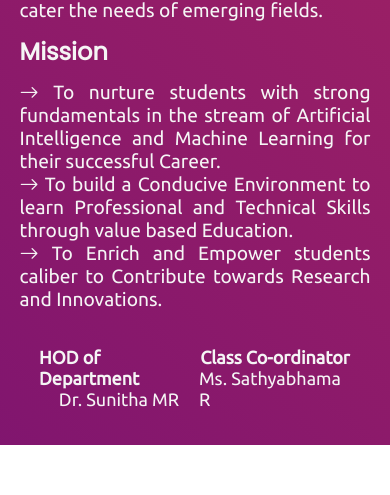
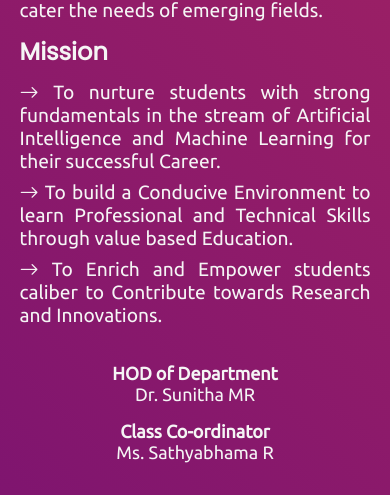
Before and after one commit to soorya-u/Grade-Grove, an Angular app: page /department in a window 390 px wide. Shown: the part 855-1350 px from the top of the page. Before the commit the page ends 1300 px from the top, so only its background shows below. Built offline with nearby package versions, Linux system fonts and the light colour scheme.

Commit message:
Modified Footer

```diff
--- a/src/app/components/department/department.component.scss
+++ b/src/app/components/department/department.component.scss
@@ -35,7 +35,7 @@
     display: flex;
     flex-direction: column;
     justify-content: center;
-    align-items: start;
+    align-items: flex-start;
     gap: 0.75rem;
 
     article {
@@ -44,6 +44,9 @@
       font-size: larger;
 
       ul {
+        display: flex;
+        flex-direction: column;
+        gap: 0.5rem;
         li {
           list-style: none;
         }
@@ -60,6 +63,8 @@
 .footer {
   display: flex;
   justify-content: space-between;
+  align-items: center;
+
   width: 80vw;
 
   .first-footer {
@@ -67,6 +72,9 @@
     flex-direction: column;
     align-items: center;
     font-size: large;
+    b, p {
+      text-align: center;
+    }
   }
 
   .second-footer {
@@ -74,5 +82,17 @@
     flex-direction: column;
     align-items: center;
     font-size: large;
+
+    b, p {
+      text-align: center;
+    }
   }
 }
+
+@media (max-width:500px) {
+  .footer {
+    flex-direction: column;
+    justify-content: center;
+    gap: 1rem;
+  }
+}
```
